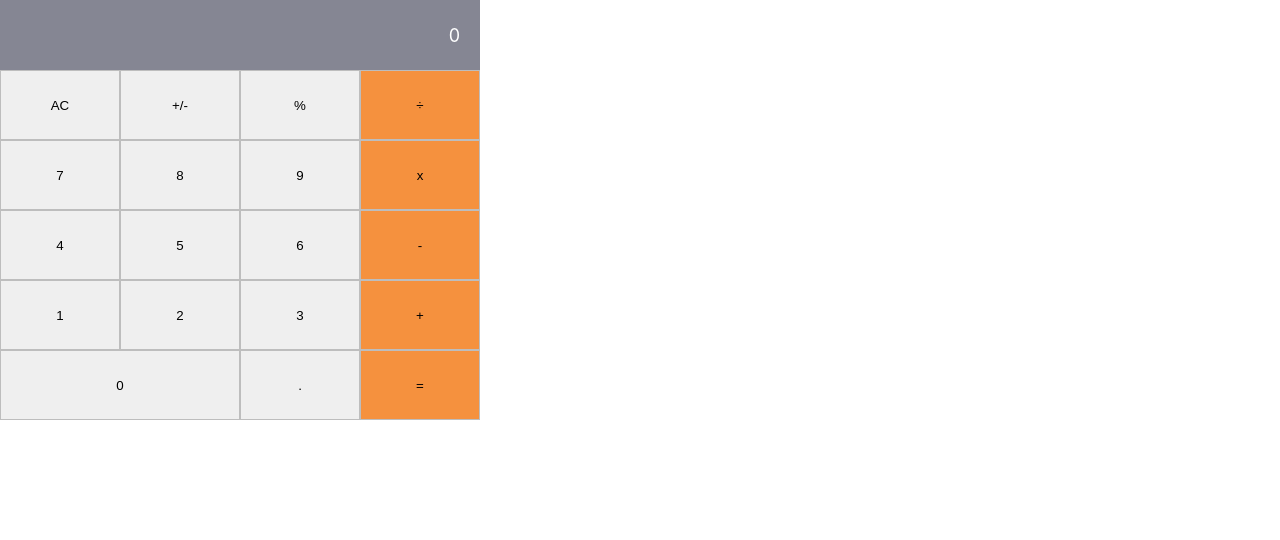
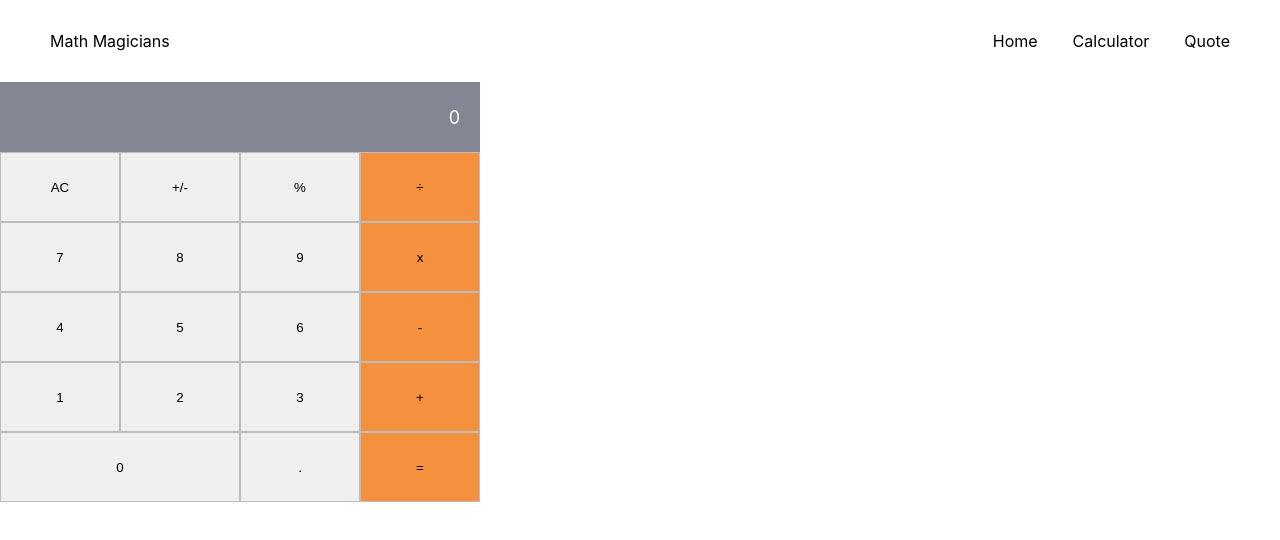
Before and after one commit to hansderly/math-magicians, a React (Create React App) app: page / in a window 1280 px wide. Shown: the top 540 px of the page. Built offline with nearby package versions, Linux system fonts and the light colour scheme.

Commit message:
add navbar boilerplate

```diff
--- a/src/App.js
+++ b/src/App.js
@@ -1,6 +1,11 @@
 import React from 'react';
-import { Calculator } from './components';
+import { Navbar, Calculator } from './components';
 
-const App = () => <Calculator />;
+const App = () => (
+  <>
+    <Navbar />
+    <Calculator />
+  </>
+);
 
 export default App;
--- a/src/components/index.js
+++ b/src/components/index.js
@@ -1,5 +1,8 @@
 import Button from './button/Button';
 import Calculator from './calculator/Caluclator';
 import ShowBox from './showbox/ShowBox';
+import Navbar from './navbar/Navbar';
 
-export { Button, Calculator, ShowBox };
+export {
+  Button, Calculator, ShowBox, Navbar,
+};
--- /dev/null
+++ b/src/components/navbar/Navbar.js
@@ -0,0 +1,22 @@
+import React from 'react';
+
+import styles from './Navbar.module.css';
+
+function Navbar() {
+  return (
+    <header className={styles.header}>
+      <div>
+        <p>Math Magicians</p>
+      </div>
+      <nav className={styles.navbar}>
+        <ul>
+          <li>Home</li>
+          <li>Calculator</li>
+          <li>Quote</li>
+        </ul>
+      </nav>
+    </header>
+  );
+}
+
+export default Navbar;
--- /dev/null
+++ b/src/components/navbar/Navbar.module.css
@@ -0,0 +1,12 @@
+
+.header {
+  display: flex;
+  justify-content: space-between;
+  padding: 15px 50px;
+}
+
+.navbar > ul {
+  display: flex;
+  list-style: none;
+  gap: 35px;
+}
--- a/src/index.css
+++ b/src/index.css
@@ -1,5 +1,6 @@
 body {
   margin: 0;
+  padding: 0;
   font-family:
     -apple-system,
     BlinkMacSystemFont,
```
